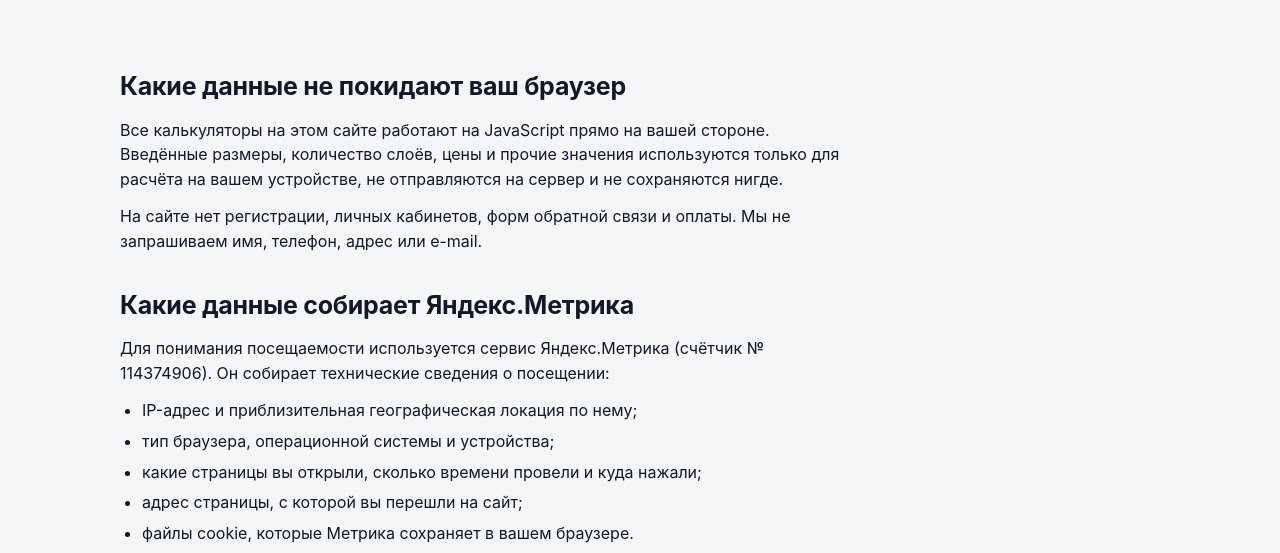
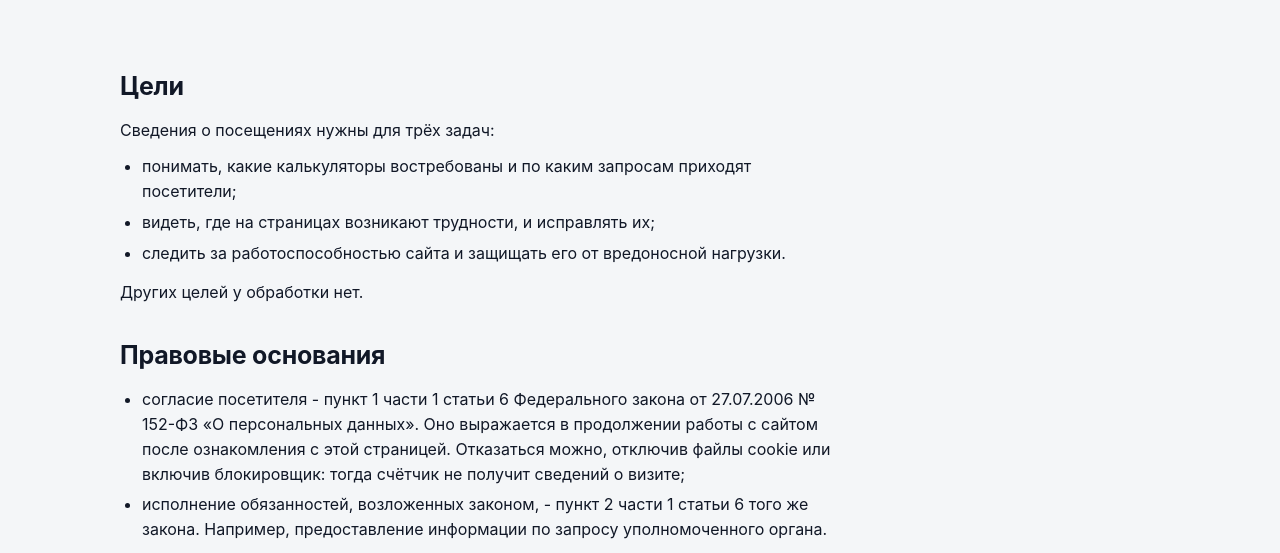
Before and after one commit to DrSmerch-git/stroycalculyator, a plain HTML site: page politika-konfidencialnosti/index.html in a window 1280 px wide. Shown: the part 239-792 px from the top of the page. Drawn offline with Linux system fonts and the light colour scheme.

Commit message:
Политика: добавлены разделы Цели и Правовые основания

```diff
--- a/politika-konfidencialnosti/index.html
+++ b/politika-konfidencialnosti/index.html
@@ -60,6 +60,22 @@
   </section>
 
   <section class="section prose">
+    <h2>Цели</h2>
+    <p>Сведения о посещениях нужны для трёх задач:</p>
+    <ul>
+      <li>понимать, какие калькуляторы востребованы и по каким запросам приходят посетители;</li>
+      <li>видеть, где на страницах возникают трудности, и исправлять их;</li>
+      <li>следить за работоспособностью сайта и защищать его от вредоносной нагрузки.</li>
+    </ul>
+    <p>Других целей у обработки нет.</p>
+
+    <h2>Правовые основания</h2>
+    <ul>
+      <li>согласие посетителя - пункт 1 части 1 статьи 6 Федерального закона от 27.07.2006 № 152-ФЗ «О персональных данных». Оно выражается в продолжении работы с сайтом после ознакомления с этой страницей. Отказаться можно, отключив файлы cookie или включив блокировщик: тогда счётчик не получит сведений о визите;</li>
+      <li>исполнение обязанностей, возложенных законом, - пункт 2 части 1 статьи 6 того же закона. Например, предоставление информации по запросу уполномоченного органа.</li>
+    </ul>
+    <p>Статистику собирает и обрабатывает сервис Яндекс.Метрика (ООО «Яндекс») в соответствии со своими документами; ссылка на них есть в разделе «Передача данных третьим лицам».</p>
+
     <h2>Какие данные не покидают ваш браузер</h2>
     <p>Все калькуляторы на этом сайте работают на JavaScript прямо на вашей стороне. Введённые размеры, количество слоёв, цены и прочие значения используются только для расчёта на вашем устройстве, не отправляются на сервер и не сохраняются нигде.</p>
     <p>На сайте нет регистрации, личных кабинетов, форм обратной связи и оплаты. Мы не запрашиваем имя, телефон, адрес или e-mail.</p>
```
